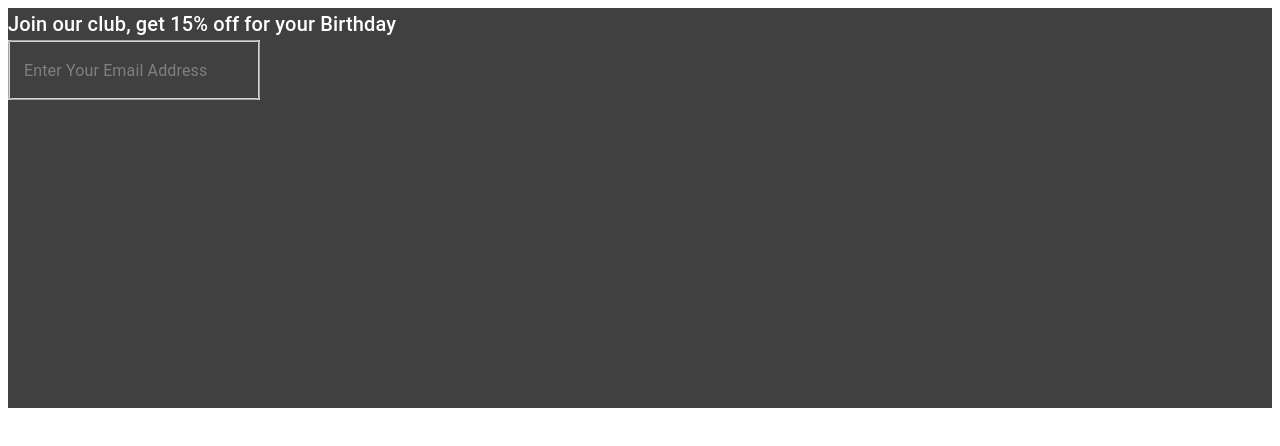
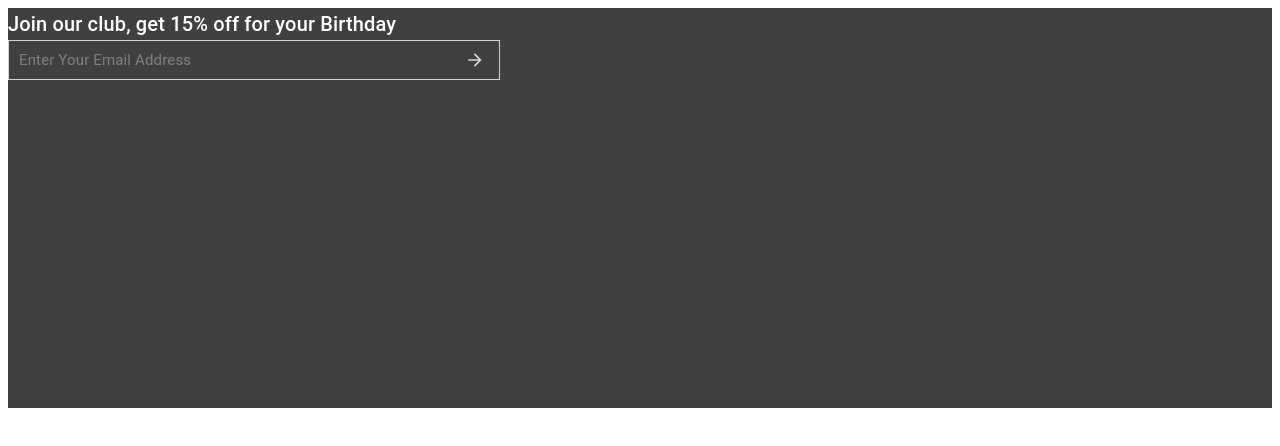
Before and after one commit to SINAZZzz/modimal, a React (Vite) app: page / in a window 1280 px wide. Shown: the top 446 px of the page. Built offline with nearby package versions, Linux system fonts and the light colour scheme.

Commit message:
add input email

```diff
--- a/package.json
+++ b/package.json
@@ -14,6 +14,7 @@
     "@emotion/styled": "^11.11.0",
     "@mui/icons-material": "^5.15.1",
     "@mui/material": "^5.15.1",
+    "@mui/styles": "^5.15.1",
     "react": "^18.2.0",
     "react-dom": "^18.2.0"
   },
--- a/src/component/footer/Footer.jsx
+++ b/src/component/footer/Footer.jsx
@@ -1,7 +1,10 @@
 import Box from "@mui/material/Box";
 import Typography from "@mui/material/Typography";
-import TextField from "@mui/material/TextField";
+import InputBase from "@mui/material/InputBase";
 import "./style.css";
+
+// icons
+import ArrowForwardIcon from "@mui/icons-material/ArrowForward";
 
 // import FooterItems from "./component/FooterItems";
 // import { footerItems1, footerItems2, footerItems3 } from "./data";
@@ -17,7 +20,14 @@ export default function Footer() {
         <Typography variant="h6">
           Join our club, get 15% off for your Birthday
         </Typography>
-        <TextField placeholder="Enter Your Email Address" className="email" />
+        <Box display="flex">
+          <InputBase
+            placeholder="Enter Your Email Address"
+            type="email"
+            className="email"
+          />
+          <ArrowForwardIcon className="icon" fontSize="small" />
+        </Box>
       </Box>
       {/* <Box sx={{ background: "#404040", color: "white" }} display="flex">
         <FooterItems Items={footerItems1} title={"About Modimal"} />
--- a/src/component/footer/style.css
+++ b/src/component/footer/style.css
@@ -1,15 +1,16 @@
 .email input{
-    border: #D1D9CF 2px solid;
+    border: #D1D9CF 1px solid;
+    color: #D1D9CF;
+    width: 30rem;
+    height: 1.8rem;
+    padding-left: 10px;
+}
+.email ::placeholder{
+    font-size: 15px;
     color: #D1D9CF;
 }
-
-.email :focus-visible{
-    border: #D1D9CF 2px solid;
+.icon{
+    margin-left: -35px;
+    margin-top: 10px;
+    color: #D1D9CF;
 }
-.email :focus{
-    border: #D1D9CF 2px solid;
-}
-
-.email :focus-within{
-    border: #D1D9CF 2px solid;
-}
```
Also changed, not shown: 1 other file (tests, documents, lock files or other folders).
